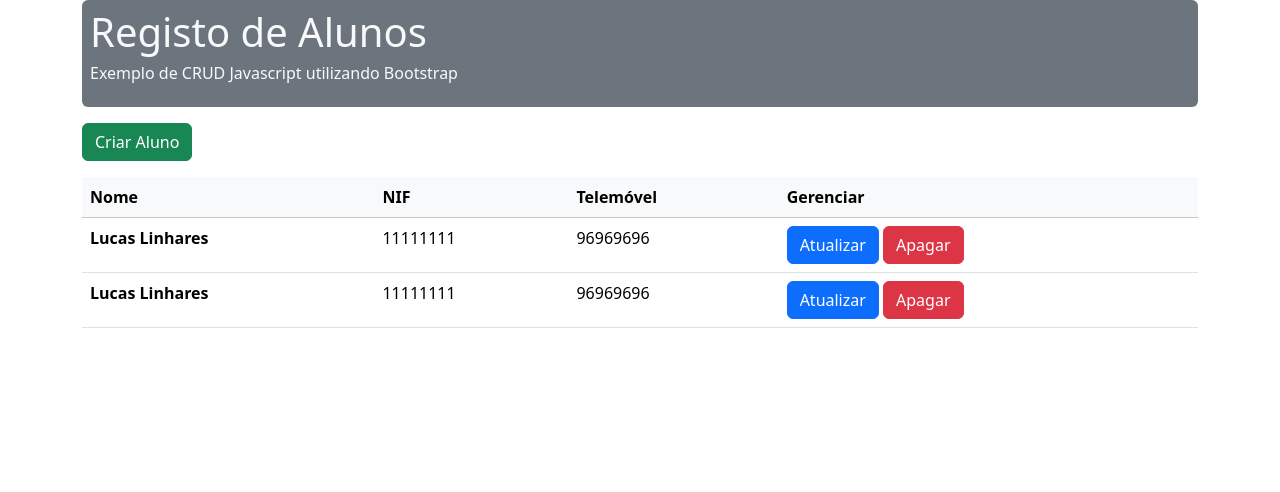
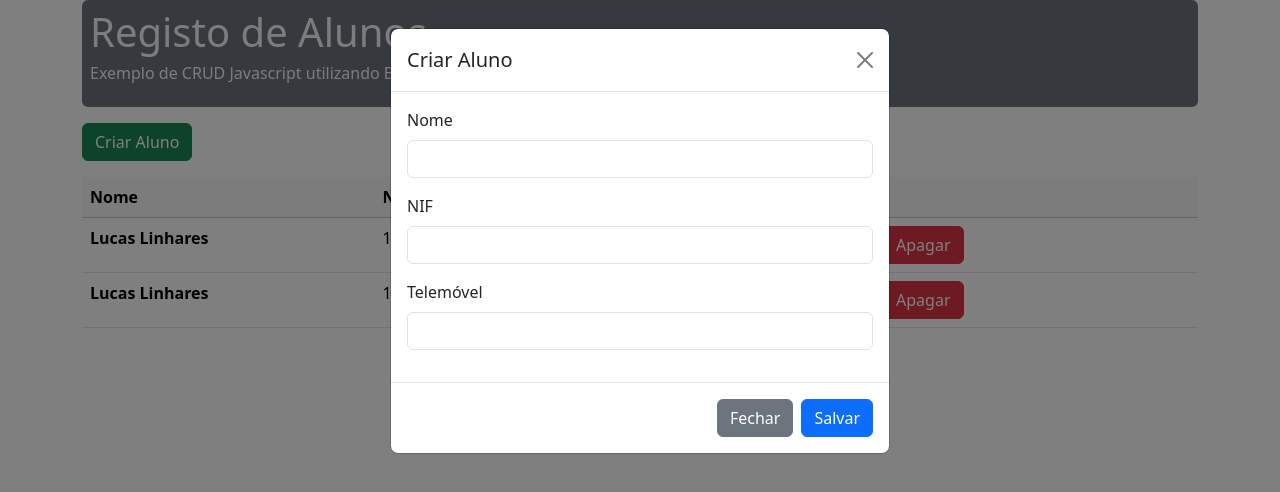
Before and after one commit to lucascompython/PW, a plain HTML site: page tp4/src/index.html in a window 1280 px wide. Both pictures are taken after a click on the button "Criar Aluno". Drawn offline with nearby package versions, Linux system fonts and the light colour scheme.

Commit message:
Add alert

```diff
--- a/tp4/src/index.html
+++ b/tp4/src/index.html
@@ -18,7 +18,70 @@
         <h1>Registo de Alunos</h1>
         <h6>Exemplo de CRUD Javascript utilizando Bootstrap</h6>
       </div>
-      <button class="btn btn-success mt-3">Criar Aluno</button>
+      <button
+        class="btn btn-success mt-3"
+        data-bs-toggle="modal"
+        data-bs-target="#createUserModal"
+      >
+        Criar Aluno
+      </button>
+
+      <div
+        class="modal fade"
+        id="createUserModal"
+        tabindex="-1"
+        aria-labelledby="createUserModalLabel"
+        aria-hidden="true"
+      >
+        <div class="modal-dialog">
+          <div class="modal-content">
+            <div class="modal-header">
+              <h1 class="modal-title fs-5" id="createUserModalLabel">
+                Criar Aluno
+              </h1>
+              <button
+                type="button"
+                class="btn-close"
+                data-bs-dismiss="modal"
+                aria-label="Close"
+              ></button>
+            </div>
+            <div class="modal-body">
+              <form>
+                <div class="mb-3">
+                  <label for="name" class="form-label">Nome</label>
+                  <input type="text" class="form-control" id="name" required />
+                </div>
+                <div class="mb-3">
+                  <label for="nif" class="form-label">NIF</label>
+                  <input type="number" class="form-control" id="nif" required />
+                </div>
+                <div class="mb-3">
+                  <label for="phone" class="form-label">Telemóvel</label>
+                  <input
+                    type="number"
+                    class="form-control"
+                    id="phone"
+                    required
+                  />
+                </div>
+              </form>
+            </div>
+            <div class="modal-footer">
+              <button
+                type="button"
+                class="btn btn-secondary"
+                data-bs-dismiss="modal"
+              >
+                Fechar
+              </button>
+              <button type="button" id="saveButton" class="btn btn-primary">
+                Salvar
+              </button>
+            </div>
+          </div>
+        </div>
+      </div>
 
       <table class="table mt-3">
         <thead>
@@ -57,5 +120,19 @@
       integrity="sha384-YvpcrYf0tY3lHB60NNkmXc5s9fDVZLESaAA55NDzOxhy9GkcIdslK1eN7N6jIeHz"
       crossorigin="anonymous"
     ></script>
+    <script>
+      const createUserModal = document.getElementById("createUserModal");
+      const saveButton = document.getElementById("saveButton");
+
+      saveButton.addEventListener("click", () => {
+        const name = document.getElementById("name").value;
+        const nif = document.getElementById("nif").value;
+        const phone = document.getElementById("phone").value;
+
+        console.log("OLA");
+
+        alert(`Nome: ${name}, NIF: ${nif}, Telemóvel: ${phone}`);
+      });
+    </script>
   </body>
 </html>
```
